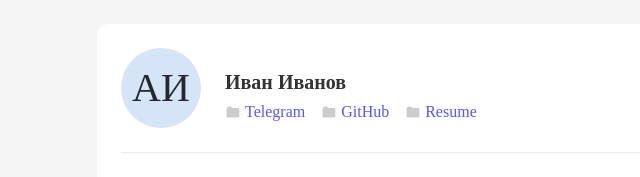
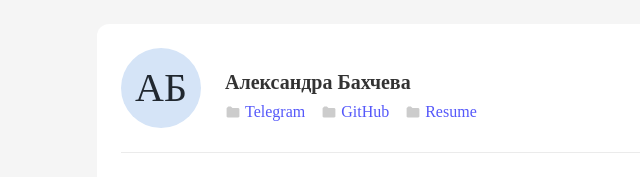
Before and after one commit to AleksandraBakhcheva/front-cloud-camp_form, a React (Create React App) app: page / in a window 1280 px wide. Shown: the top 177 px of the page, without its empty margins (93-733 px from the left). Built offline with nearby package versions, Linux system fonts and the light colour scheme; a web font is replaced by a local one.

Commit message:
change header data

```diff
--- a/src/assets/components/Header/Header.tsx
+++ b/src/assets/components/Header/Header.tsx
@@ -6,23 +6,26 @@ export default function Header() {
   return (
     <header className="header__container">
       <div className="header__container_box">
-        <div className="header__container_avatar">АИ</div>
+        <div className="header__container_avatar">АБ</div>
         <div className="header__container_info">
-          <h1>Иван Иванов</h1>
+          <h1>Александра Бахчева</h1>
           <div className="header__container_contacts">
-            <Link to="...">
+            <Link to="https://t.me/fromorningtonight" target="_blank">
               <div>
                 <img src={folder} alt="folder_icon_telegram" />
                 <p>Telegram</p>
               </div>
             </Link>
-            <Link to="...">
+            <Link to="https://github.com/AleksandraBakhcheva" target="_blank">
               <div>
                 <img src={folder} alt="folder_icon_github" />
                 <p>GitHub</p>
               </div>
             </Link>
-            <Link to="...">
+            <Link
+              to="https://hh.ru/resume/f07c2b80ff0b6607950039ed1f784b30557455"
+              target="_blank"
+            >
               <div>
                 <img src={folder} alt="folder_icon_resume" />
                 <p>Resume</p>
```
